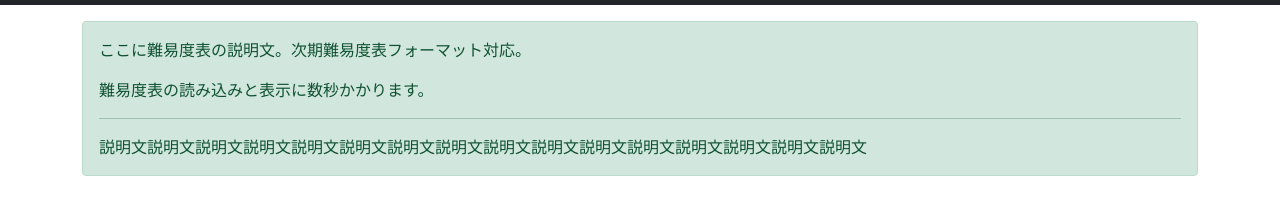
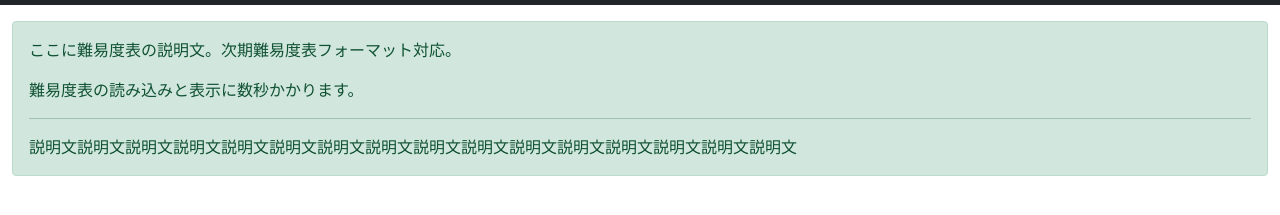
Before and after one commit to yu3553/C_default, a plain HTML site: page index.html in a window 1280 px wide. Shown: the part 45-260 px from the top of the page. Drawn offline with nearby package versions, Linux system fonts and the light colour scheme; no server answers.

Commit message:
Update index.html

```diff
--- a/index.html
+++ b/index.html
@@ -25,6 +25,11 @@
     </header>
 
     <div class="container">
+        <style>
+            .container{
+                max-width: none;
+            }
+            </style>
 
         <div class="alert alert-success mb-3" role="alert">
             <p>ここに難易度表の説明文。次期難易度表フォーマット対応。</p>
```
